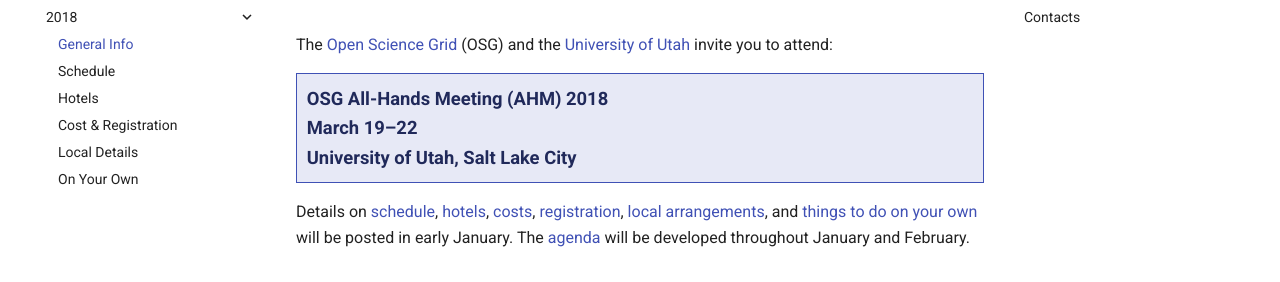
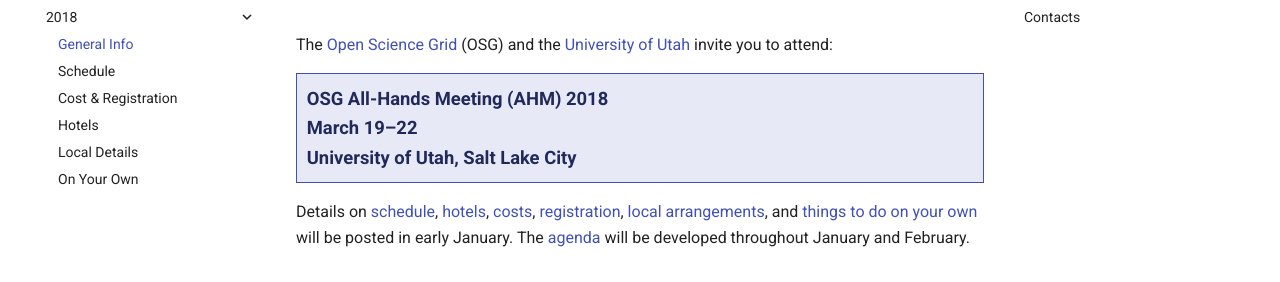
Before and after one commit to osg-htc/all-hands, an MkDocs documentation site: the page built from docs/2018/index.md, in a window 1280 px wide. Shown: the part 148-430 px from the top of the page. Built offline with MkDocs 1.6.1 and Material for MkDocs 9.7.7, drawn with Linux system fonts in a browser that asks for light colours; old or Windows-style settings are respelled for this version of MkDocs; some of the changed lines change nothing that is shown.

Commit message:
Reorder hotel & reg pages

```diff
--- a/mkdocs.yml
+++ b/mkdocs.yml
@@ -9,8 +9,8 @@
   - 2018:
     - General Info: 2018/index.md
     - Schedule: 2018/schedule.md
+    - Cost & Registration: 2018/registration.md
     - Hotels: 2018/hotels.md
-    - Cost & Registration: 2018/registration.md
     - Local Details: 2018/local.md
     - On Your Own: 2018/on-your-own.md
 
```
